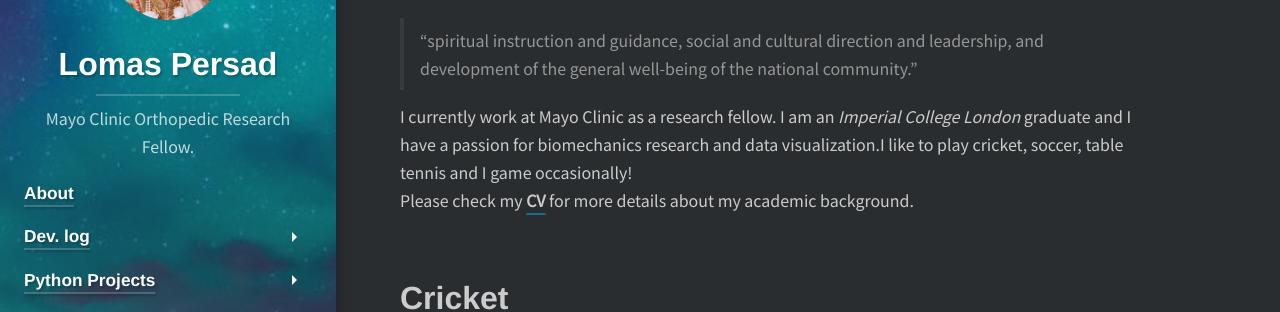
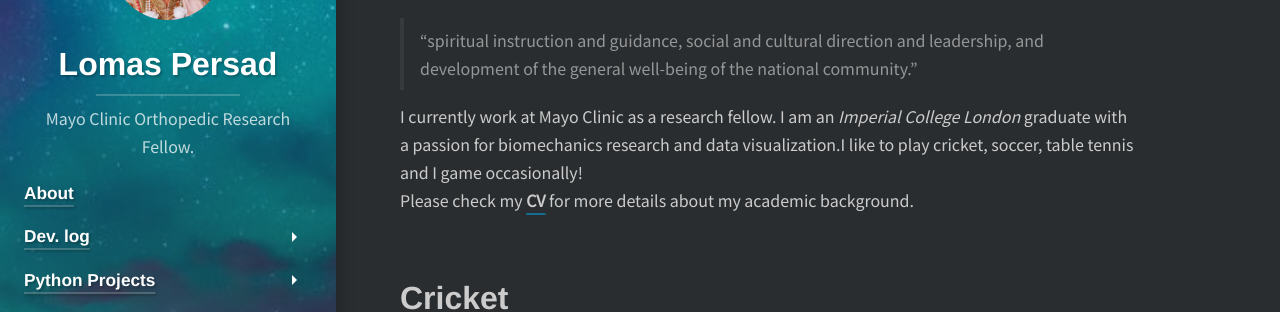
Before and after one commit to LomasPersad/LomasPersad.github.io_old, a Jekyll site: the page built from about.md, in a window 1280 px wide and 900 px high, scrolled down 369 px. Shown: the part 156-468 px from the top of the window. Built offline with Jekyll 4.4.1, drawn with Linux system fonts in a browser that asks for light colours; cached includes are drawn as plain includes; nearby versions of some CDN libraries; some web fonts are replaced; library files that are not in the unit come from our copies.

Commit message:
Update about.md

```diff
--- a/about.md
+++ b/about.md
@@ -16,7 +16,7 @@
 > leadership, and development of the general well-being of the national
 > community."
 
-I currently work at Mayo Clinic as a research fellow. I am an *Imperial College London* graduate  and I have a passion for biomechanics research and data visualization.I like to play cricket, soccer, table tennis and I game occasionally!<br>
+I currently work at Mayo Clinic as a research fellow. I am an *Imperial College London* graduate  with a passion for biomechanics research and data visualization.I like to play cricket, soccer, table tennis and I game occasionally!<br>
 Please check my **[CV]** for more details about my academic background.
 
 
```
